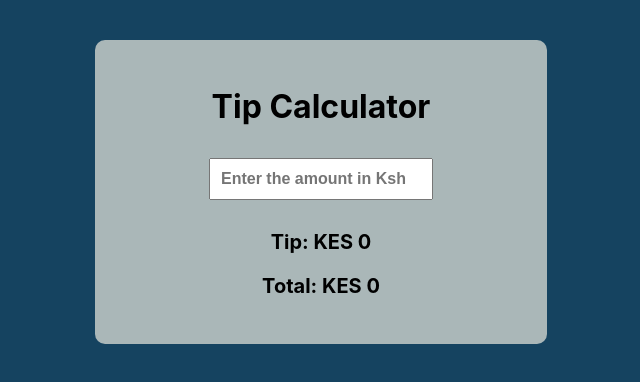
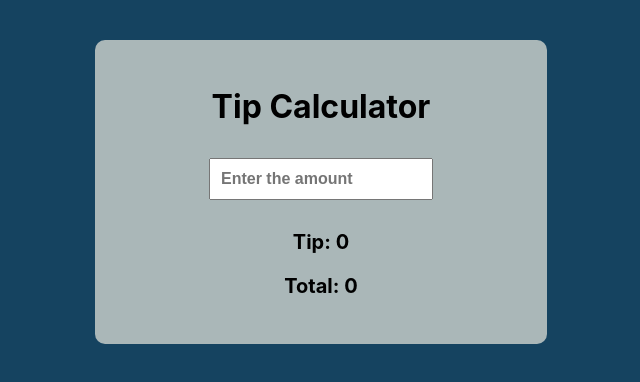
Before and after one commit to Eshhaa11/tip-calculator, a React (Create React App) app: page / in a window 1280 px wide. Shown: the top 382 px of the page, without its empty margins (319-959 px from the left). Built offline with nearby package versions, Linux system fonts and the light colour scheme.

Commit message:
added total

```diff
--- a/src/Components/Tip.js
+++ b/src/Components/Tip.js
@@ -11,12 +11,12 @@ function Tip() {
       <h1>Tip Calculator</h1>
       <input
         type="number"
-        placeholder="Enter the amount in Ksh"
+        placeholder="Enter the amount"
         value={purchase}
         onChange={(e) => setPurchase(e.target.value)}
       />
-      <p>Tip: KES {tip}</p>
-      <p>Total: KES {isNaN(total) ? 0 : total}</p>
+      <p>Tip: {tip}</p>
+      <p>Total:  {isNaN(total) ? 0 : total}</p>
     </div>
   );
 }
```
